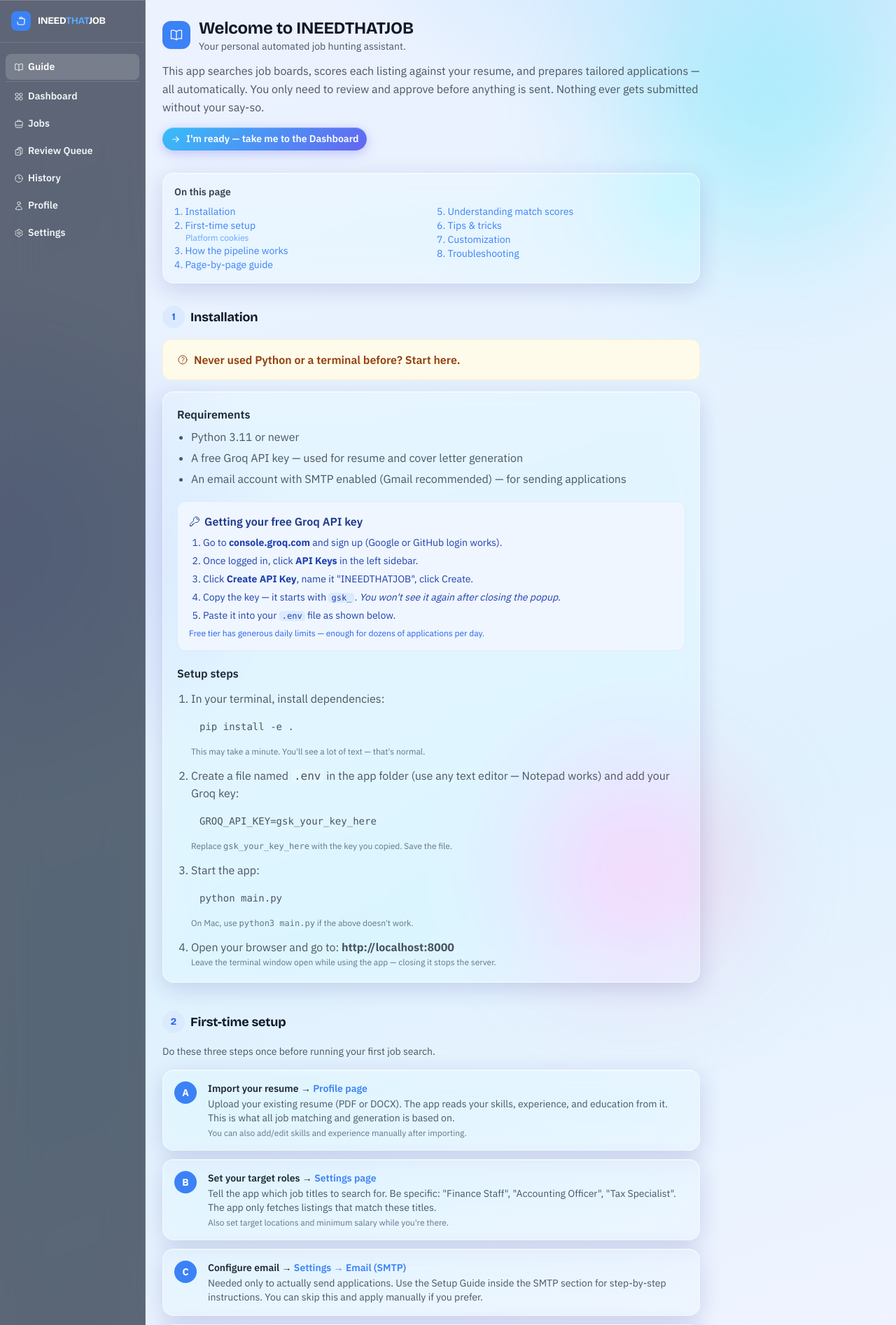
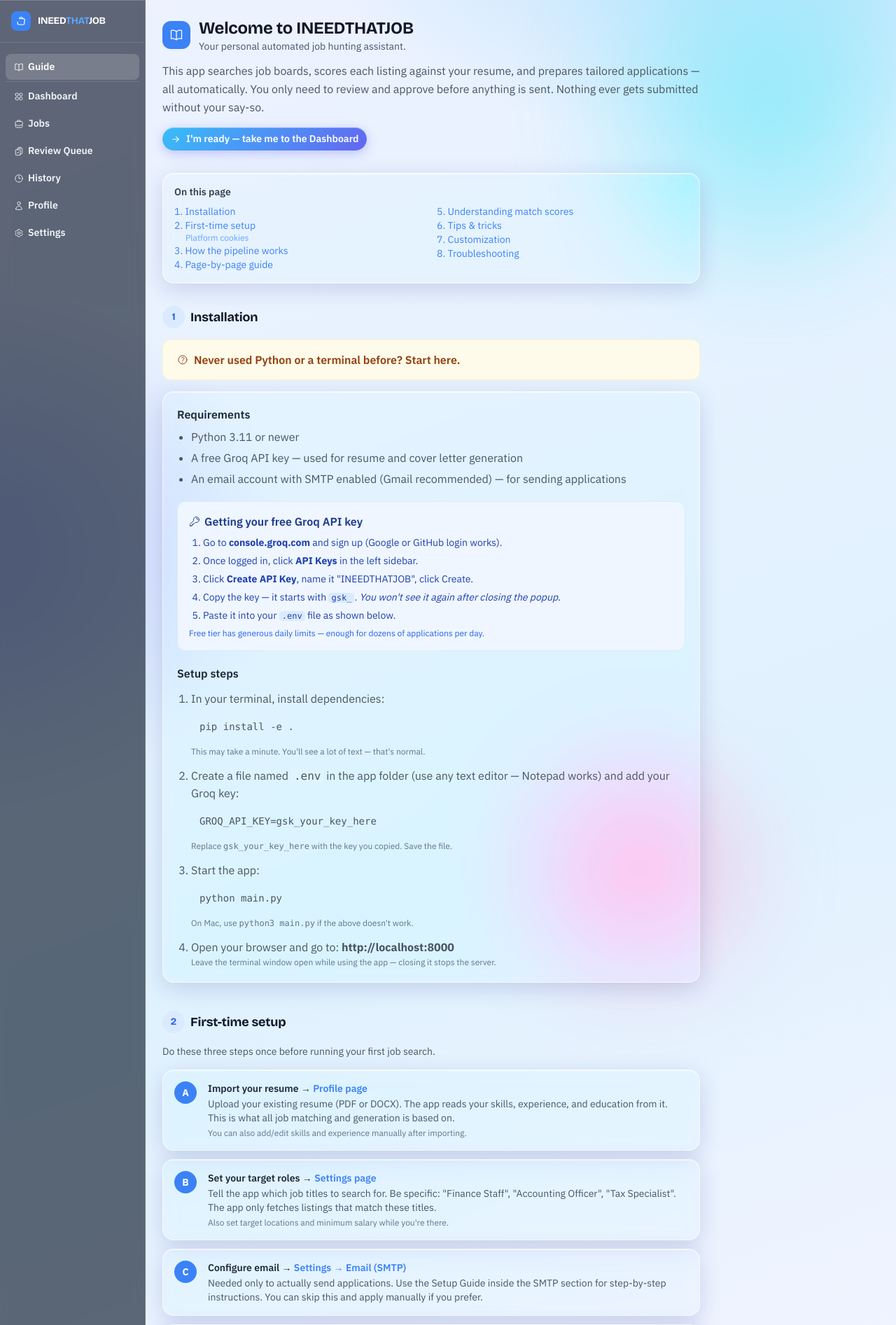
Before and after one commit to batukkilat/INEEDTHATJOB, a FastAPI app: page /guide/ in a window 1280 px wide. Shown: the top 1893 px of the page at 70% size. Run offline with FastAPI, Linux system fonts and the light colour scheme; parts of the project's set-up code (start-up, migrations or seed data) failed here and were passed over; some libraries are stand-ins or nearby versions.

Commit message:
Make glass panes near-invisible — clear glass, not frost
Card fill drops 0.16 -> 0.07 alpha and blur 24px -> 10px so the
background reads through panes instead of being frosted out. Rim and
border brightened to keep pane edges legible with almost no fill.
Aurora gradients and blobs strengthened so there is something vivid to
see through the glass. Inner surfaces (bg-white, thead, hovers)
thinned to match.

Co-Authored-By: Claude Fable 5 <noreply@anthropic.com>

```diff
--- a/web/static/custom.css
+++ b/web/static/custom.css
@@ -236,13 +236,13 @@ input:focus, input[type="password"]:focus, textarea:focus, select:focus {
    Honors prefers-reduced-transparency, prefers-reduced-motion, and
    falls back to near-solid panels where backdrop-filter is missing. */
 :root {
-    --glass-fill: rgba(255, 255, 255, 0.16);
-    --glass-fill-hover: rgba(255, 255, 255, 0.24);
-    --glass-fill-strong: rgba(255, 255, 255, 0.35);
+    --glass-fill: rgba(255, 255, 255, 0.07);
+    --glass-fill-hover: rgba(255, 255, 255, 0.13);
+    --glass-fill-strong: rgba(255, 255, 255, 0.30);
     --glass-fill-dark: rgba(15, 23, 42, 0.64);
-    --glass-blur: blur(24px) saturate(170%);
-    --glass-rim-top: rgba(255, 255, 255, 0.50);
-    --glass-rim-bottom: rgba(255, 255, 255, 0.08);
+    --glass-blur: blur(10px) saturate(160%);
+    --glass-rim-top: rgba(255, 255, 255, 0.70);
+    --glass-rim-bottom: rgba(255, 255, 255, 0.12);
     --glass-depth: 0 8px 32px rgba(31, 38, 135, 0.16);
     --glass-radius: 1rem;
     --glass-radius-nested: 0.5rem;
@@ -252,9 +252,9 @@ input:focus, input[type="password"]:focus, textarea:focus, select:focus {
    below all content. */
 html.glass {
     background:
-        radial-gradient(1200px 800px at 85% -10%, rgba(56,189,248,0.30), transparent 60%),
-        radial-gradient(1000px 700px at -10% 30%, rgba(129,140,248,0.30), transparent 55%),
-        radial-gradient(900px 900px at 60% 110%, rgba(244,114,182,0.24), transparent 55%),
+        radial-gradient(1200px 800px at 85% -10%, rgba(56,189,248,0.42), transparent 60%),
+        radial-gradient(1000px 700px at -10% 30%, rgba(129,140,248,0.42), transparent 55%),
+        radial-gradient(900px 900px at 60% 110%, rgba(244,114,182,0.34), transparent 55%),
         linear-gradient(160deg, #eef2ff 0%, #e0f2fe 50%, #fdf4ff 100%);
 }
 html.glass body { background: transparent; color: #0f172a; }
@@ -266,7 +266,7 @@ html.glass .card {
     background: var(--glass-fill);
     -webkit-backdrop-filter: var(--glass-blur);
     backdrop-filter: var(--glass-blur);
-    border: 1px solid rgba(255, 255, 255, 0.45);
+    border: 1px solid rgba(255, 255, 255, 0.55);
     border-radius: var(--glass-radius);
     box-shadow:
         var(--glass-depth),
@@ -296,12 +296,12 @@ html.glass .border-gray-700 { border-color: rgba(255,255,255,0.12) !important; }
 html.glass .nav-link { border-radius: var(--glass-radius-nested); }
 html.glass .nav-link:hover { background-color: rgba(255,255,255,0.10); }
 html.glass .nav-link.active { background-color: rgba(255,255,255,0.16); }
-html.glass .bg-white { background-color: rgba(255,255,255,0.20) !important; }
-html.glass .bg-gray-100 { background-color: rgba(255,255,255,0.16) !important; }
+html.glass .bg-white { background-color: rgba(255,255,255,0.10) !important; }
+html.glass .bg-gray-100 { background-color: rgba(255,255,255,0.08) !important; }
 html.glass .border-gray-200 { border-color: rgba(255,255,255,0.60) !important; }
 html.glass .border-gray-100 { border-color: rgba(255,255,255,0.50) !important; }
 html.glass .divide-gray-100 > * + * { border-color: rgba(255,255,255,0.50); }
-html.glass table thead { background-color: rgba(255,255,255,0.18); }
+html.glass table thead { background-color: rgba(255,255,255,0.10); }
 html.glass .shadow-sm { box-shadow: 0 4px 16px rgba(31,38,135,0.10) !important; }
 
 /* Controls: content stays crisp, chrome is glass. Inputs use the nested
@@ -352,7 +352,7 @@ html.glass #glass-fx {
     pointer-events: none;
     overflow: hidden;
 }
-.glass-blob { position: absolute; border-radius: 50%; filter: blur(70px); opacity: 0.55; will-change: transform; }
+.glass-blob { position: absolute; border-radius: 50%; filter: blur(55px); opacity: 0.70; will-change: transform; }
 .glass-blob-1 { width: 46vw; height: 46vw; top: -14vw; right: -10vw;
     background: radial-gradient(circle, #67e8f9 0%, transparent 70%);
     animation: blobDrift1 26s ease-in-out infinite alternate; }
```
